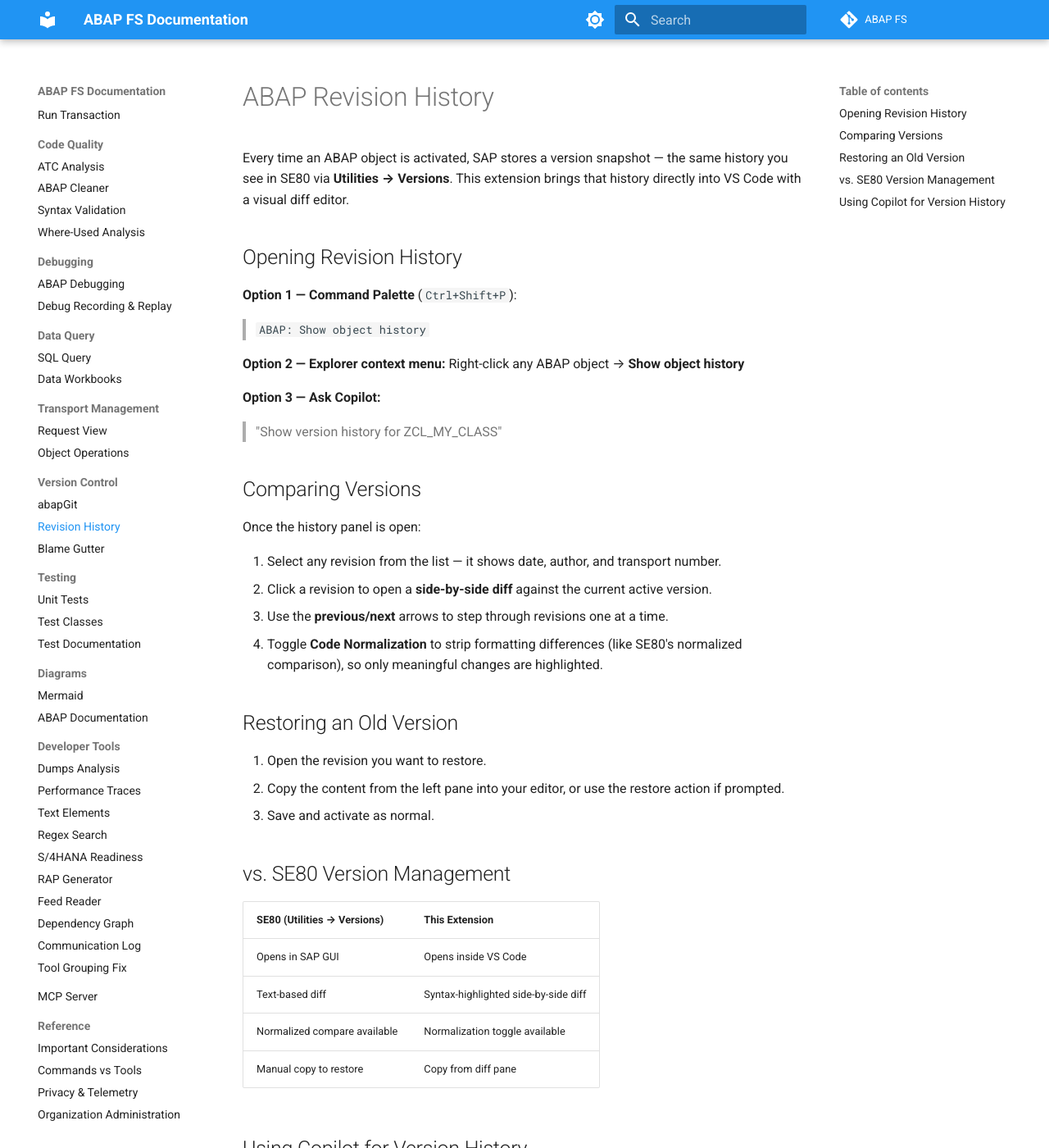
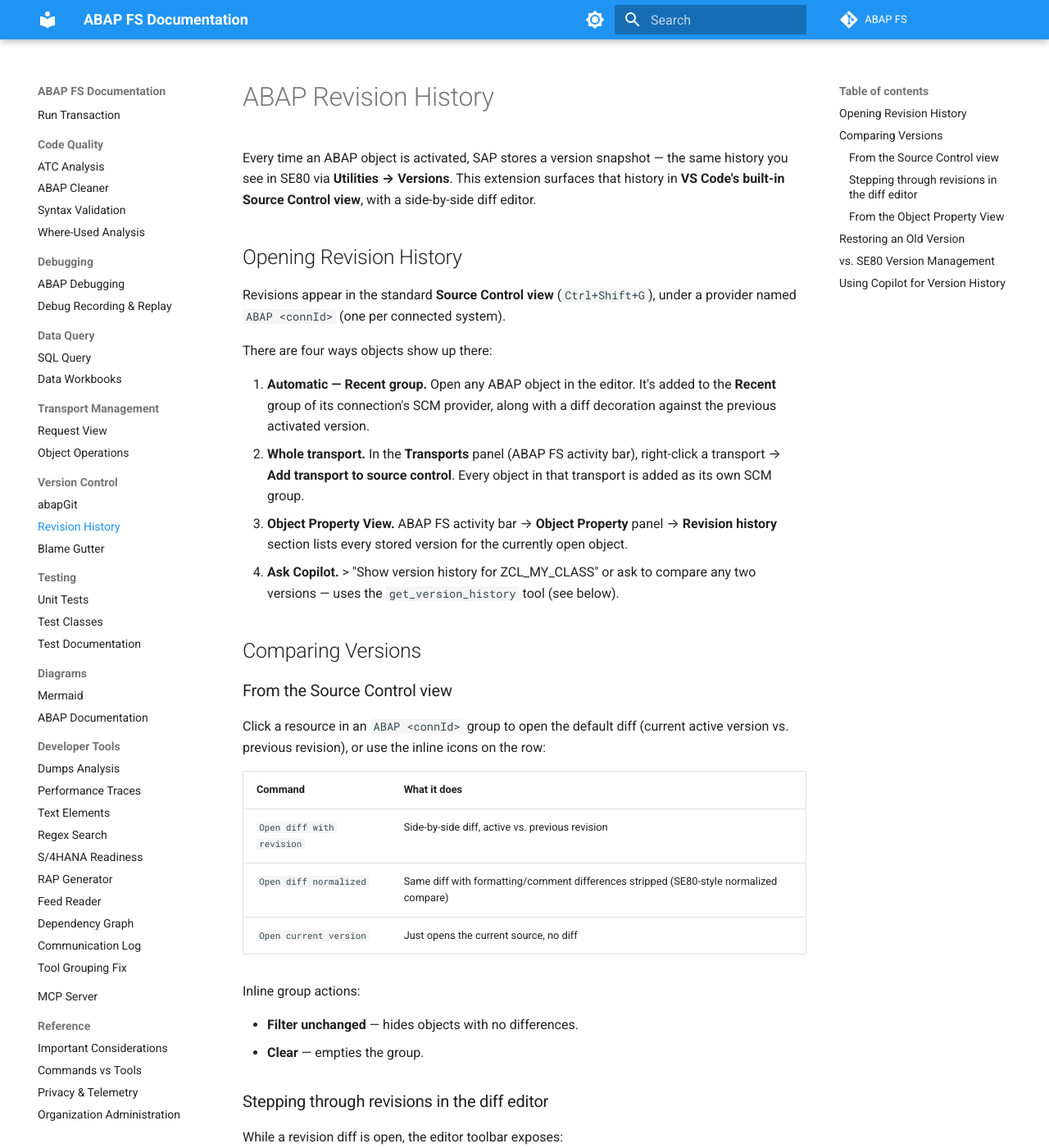
Before and after one commit to marcellourbani/vscode_abap_remote_fs, an MkDocs documentation site: the page built from docs/version-control/revision-history.md, in a window 1280 px wide and 1400 px high. Shown: the whole window at 82% size. Built offline with MkDocs 1.6.1 and Material for MkDocs 9.7.7, drawn with Linux system fonts in a browser that asks for light colours; comment, search, counter and statistics services are not loaded; some of the changed text lies outside the part shown.

Commit message:
fix docs and normalize command category

```diff
--- a/docs/version-control/revision-history.md
+++ b/docs/version-control/revision-history.md
@@ -1,40 +1,60 @@
 # ABAP Revision History
 
-Every time an ABAP object is activated, SAP stores a version snapshot — the same history you see in SE80 via **Utilities → Versions**. This extension brings that history directly into VS Code with a visual diff editor.
+Every time an ABAP object is activated, SAP stores a version snapshot — the same history you see in SE80 via **Utilities → Versions**. This extension surfaces that history in **VS Code's built-in Source Control view**, with a side-by-side diff editor.
 
 ## Opening Revision History
 
-**Option 1 — Command Palette** (`Ctrl+Shift+P`):
-> `ABAP: Show object history`
+Revisions appear in the standard **Source Control view** (`Ctrl+Shift+G`), under a provider named `ABAP <connId>` (one per connected system).
 
-**Option 2 — Explorer context menu:**
-Right-click any ABAP object → **Show object history**
+There are four ways objects show up there:
 
-**Option 3 — Ask Copilot:**
-> "Show version history for ZCL_MY_CLASS"
+1. **Automatic — Recent group.** Open any ABAP object in the editor. It's added to the **Recent** group of its connection's SCM provider, along with a diff decoration against the previous activated version.
+2. **Whole transport.** In the **Transports** panel (ABAP FS activity bar), right-click a transport → **Add transport to source control**. Every object in that transport is added as its own SCM group.
+3. **Object Property View.** ABAP FS activity bar → **Object Property** panel → **Revision history** section lists every stored version for the currently open object.
+4. **Ask Copilot.** > "Show version history for ZCL_MY_CLASS" or ask to compare any two versions — uses the `get_version_history` tool (see below).
 
 ## Comparing Versions
 
-Once the history panel is open:
+### From the Source Control view
 
-1. Select any revision from the list — it shows date, author, and transport number.
-2. Click a revision to open a **side-by-side diff** against the current active version.
-3. Use the **previous/next** arrows to step through revisions one at a time.
-4. Toggle **Code Normalization** to strip formatting differences (like SE80's normalized comparison), so only meaningful changes are highlighted.
+Click a resource in an `ABAP <connId>` group to open the default diff (current active version vs. previous revision), or use the inline icons on the row:
+
+| Command | What it does |
+|---|---|
+| `Open diff with revision` | Side-by-side diff, active vs. previous revision |
+| `Open diff normalized` | Same diff with formatting/comment differences stripped (SE80-style normalized compare) |
+| `Open current version` | Just opens the current source, no diff |
+
+Inline group actions:
+
+- **Filter unchanged** — hides objects with no differences.
+- **Clear** — empties the group.
+
+### Stepping through revisions in the diff editor
+
+While a revision diff is open, the editor toolbar exposes:
+
+| Command | Scope |
+|---|---|
+| `Previous revision (left pane)` / `Next revision (left pane)` | Move the left (older) side back or forward in history |
+| `Previous revision (right pane)` / `Next revision (right pane)` | Move the right (newer) side back or forward in history |
+| `Toggle code normalization` | Strip formatting/comment differences on the fly |
+
+### From the Object Property View
+
+In the **Revision history** section, tick the checkbox next to any two versions to open a diff between exactly those two.
 
 ## Restoring an Old Version
 
-1. Open the revision you want to restore.
-2. Copy the content from the left pane into your editor, or use the restore action if prompted.
-3. Save and activate as normal.
+There's no one-click restore. Open the diff to the version you want, copy the content from the pane holding the old version into the editor of the current active source, then save and activate as normal.
 
 ## vs. SE80 Version Management
 
 | SE80 (Utilities → Versions) | This Extension |
 |---|---|
-| Opens in SAP GUI | Opens inside VS Code |
+| Opens in SAP GUI | Standard VS Code Source Control + diff editor |
 | Text-based diff | Syntax-highlighted side-by-side diff |
-| Normalized compare available | Normalization toggle available |
+| Normalized compare available | `Toggle code normalization` in diff toolbar |
 | Manual copy to restore | Copy from diff pane |
 
 ## Using Copilot for Version History
```
Also changed, not shown: docs/debugging/debug-recording.md (+10 -10 lines), package.json.
